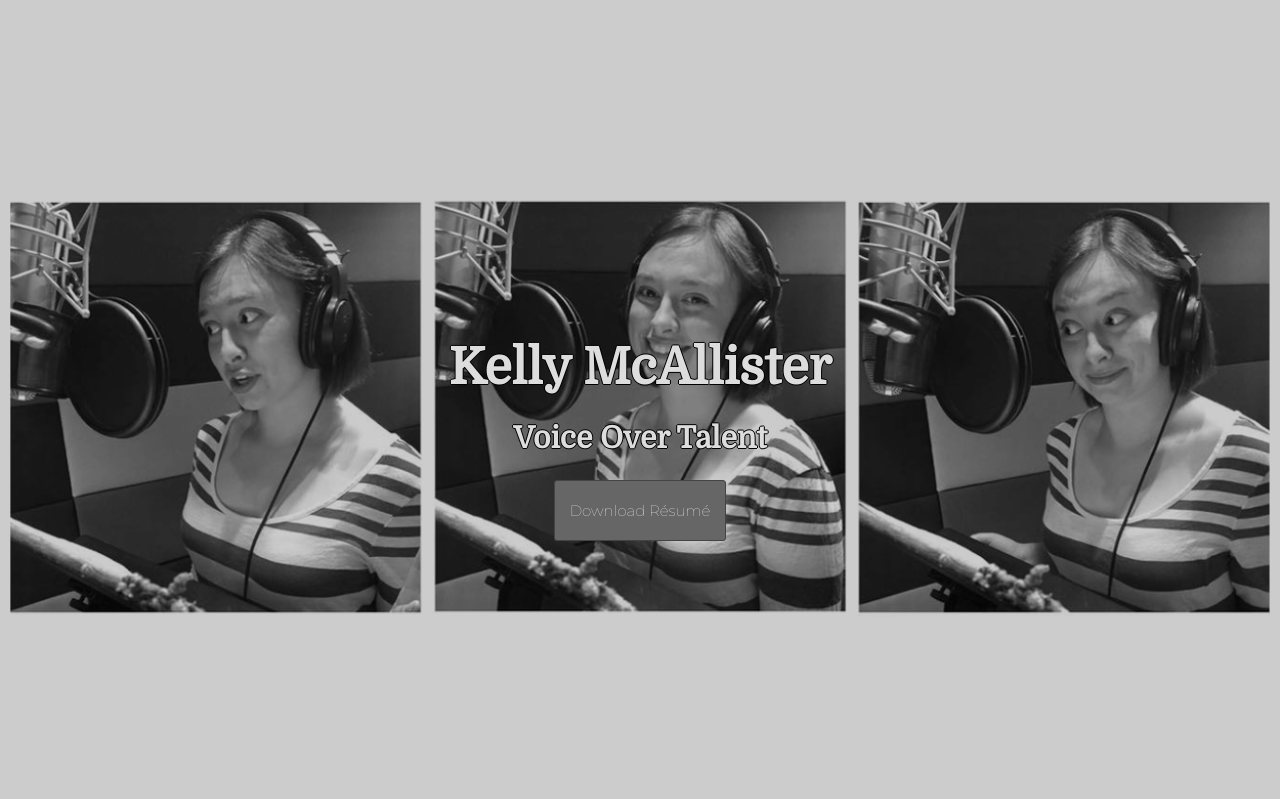
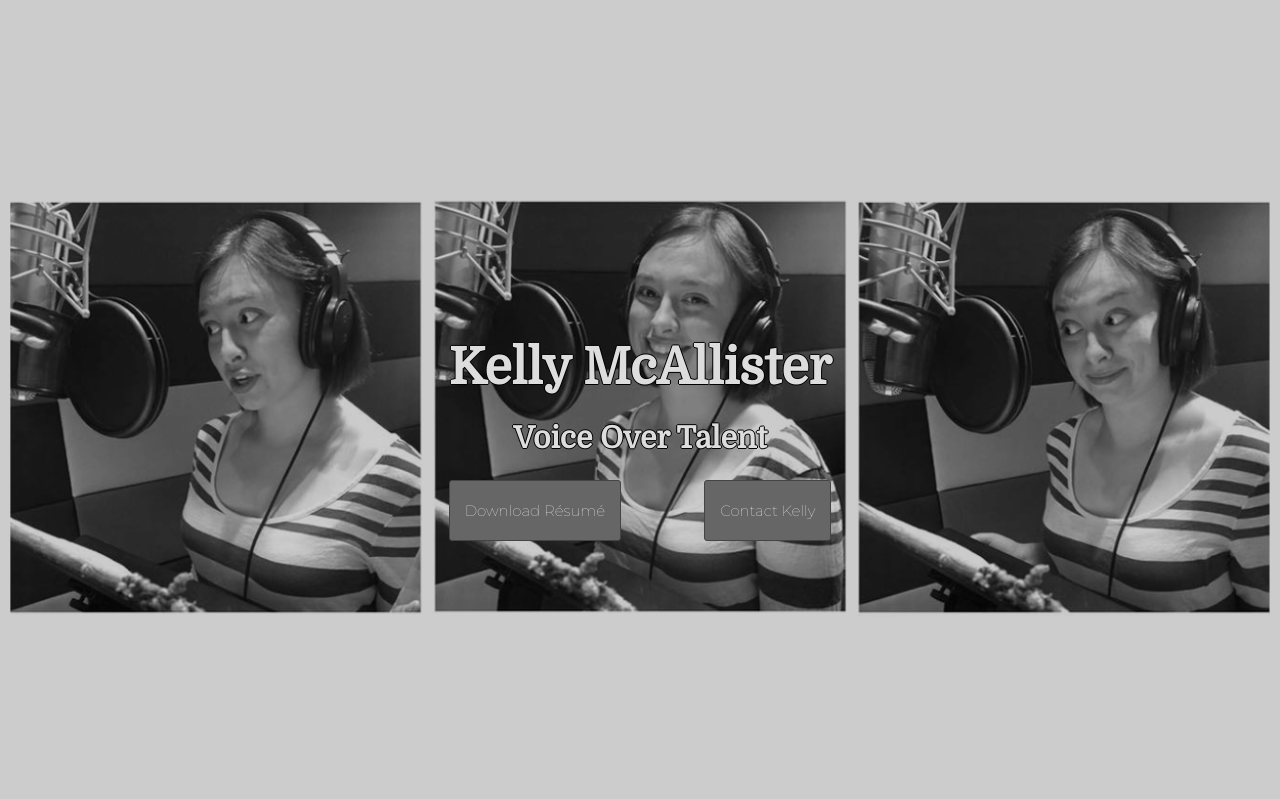
Before and after one commit to scottmcallister/kellymcallister, a Flask app: page / in a window 1280 px wide. Shown: the top 799 px of the page. Run offline with Flask 2, Linux system fonts and the light colour scheme; some libraries are stand-ins or nearby versions; some web fonts are replaced.

Commit message:
add contact button

```diff
--- a/static/css/main.css
+++ b/static/css/main.css
@@ -48,7 +48,13 @@ iframe {
   text-align: center;
   text-shadow: 1px 0 0 #000, 0 -1px 0 #000, 0 1px 0 #000, -1px 0 0 #000;
 }
-.masthead .download-btn {
+.masthead .buttons {
+  width: 100%;
+  flex-direction: row;
+  display: flex;
+  justify-content: space-between;
+}
+.masthead .btn {
   border: 1px solid #444;
   border-radius: 3px;
   text-decoration: none;
--- a/static/less/main.less
+++ b/static/less/main.less
@@ -59,7 +59,13 @@ iframe {
         text-align: center;
         text-shadow: 1px 0 0 #000, 0 -1px 0 #000, 0 1px 0 #000, -1px 0 0 #000;
     }
-    .download-btn {
+    .buttons {
+        width: 100%;
+        flex-direction: row;
+        display: flex;
+        justify-content: space-between;
+    }
+    .btn {
         border: 1px solid #444;
         border-radius: 3px;
         text-decoration: none;
--- a/templates/home.html
+++ b/templates/home.html
@@ -8,7 +8,11 @@
     <div>
         <h1 class="title">Kelly McAllister</h1>
         <h2 class="subtitle">Voice Over Talent</h2>
-        <a class="download-btn" href="/static/KellyMcAllister_Resume.pdf" download="KellyMcAllister_Resume.pdf">Download Résumé</a>
+        <div class="buttons">
+                <a class="btn" href="/static/KellyMcAllister_Resume.pdf" download="KellyMcAllister_Resume.pdf">Download Résumé</a>
+                <a class="btn" href="#contact">Contact Kelly</a>
+        </div>
+
     </div>
 </header>
 <div class="overview">
@@ -27,7 +31,7 @@
         <iframe width="100%" height="166" scrolling="no" frameborder="no" allow="autoplay" src="https://w.soundcloud.com/player/?url=https%3A//api.soundcloud.com/tracks/320257199&amp;color=%23847c8c&amp;auto_play=false&amp;hide_related=false&amp;show_comments=true&amp;show_user=false&amp;show_reposts=false&amp;show_teaser=true"></iframe>
         <iframe width="100%" height="166" scrolling="no" frameborder="no" allow="autoplay" src="https://w.soundcloud.com/player/?url=https%3A//api.soundcloud.com/tracks/320257085&amp;color=%23847c8c&amp;auto_play=false&amp;hide_related=false&amp;show_comments=true&amp;show_user=false&amp;show_reposts=false&amp;show_teaser=true"></iframe>
 </div>
-<div class="contact">
+<div class="contact" id="contact">
     <div class="heading-container">
         <h1>Contact Kelly</h1>
     </div>
```
